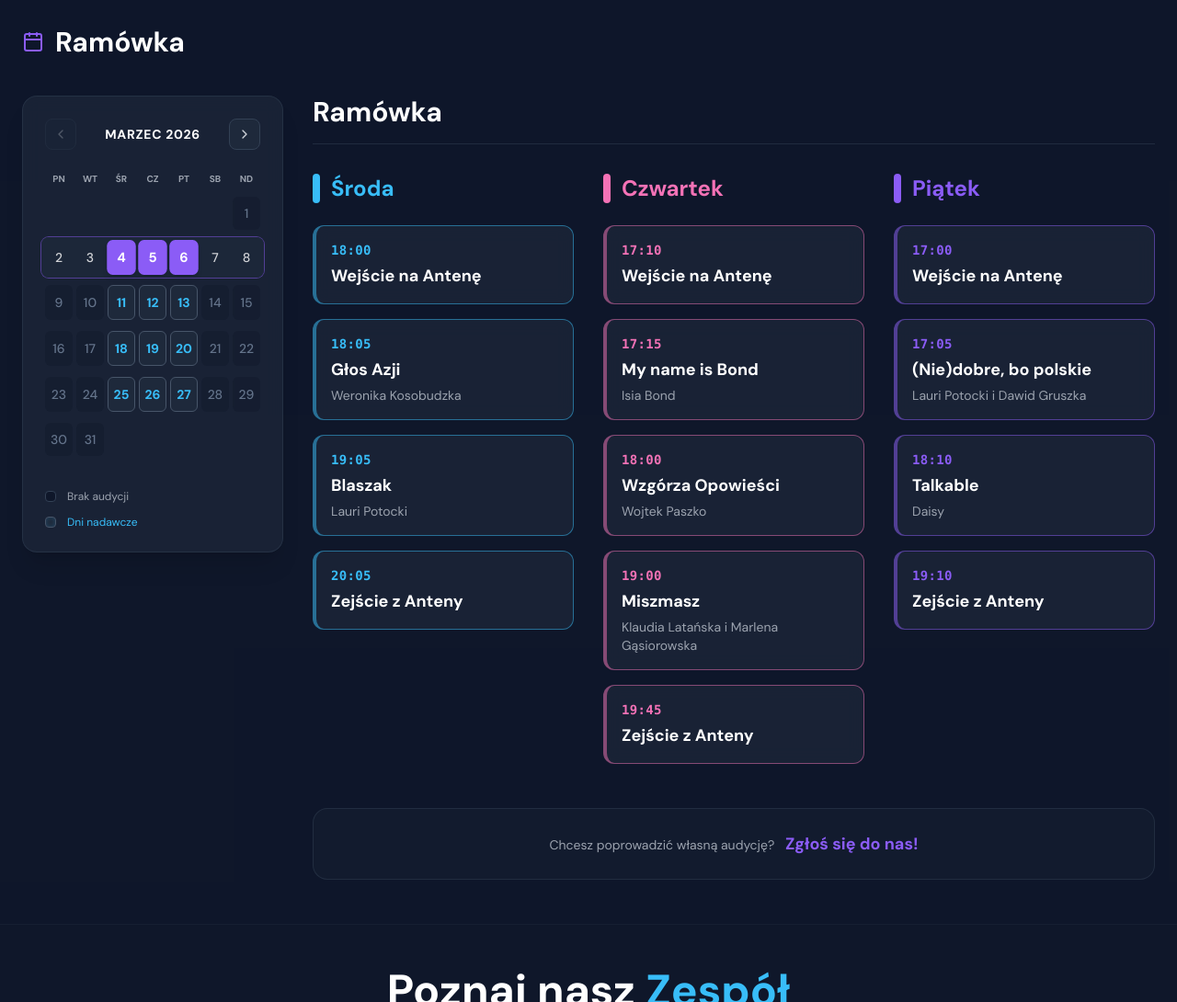
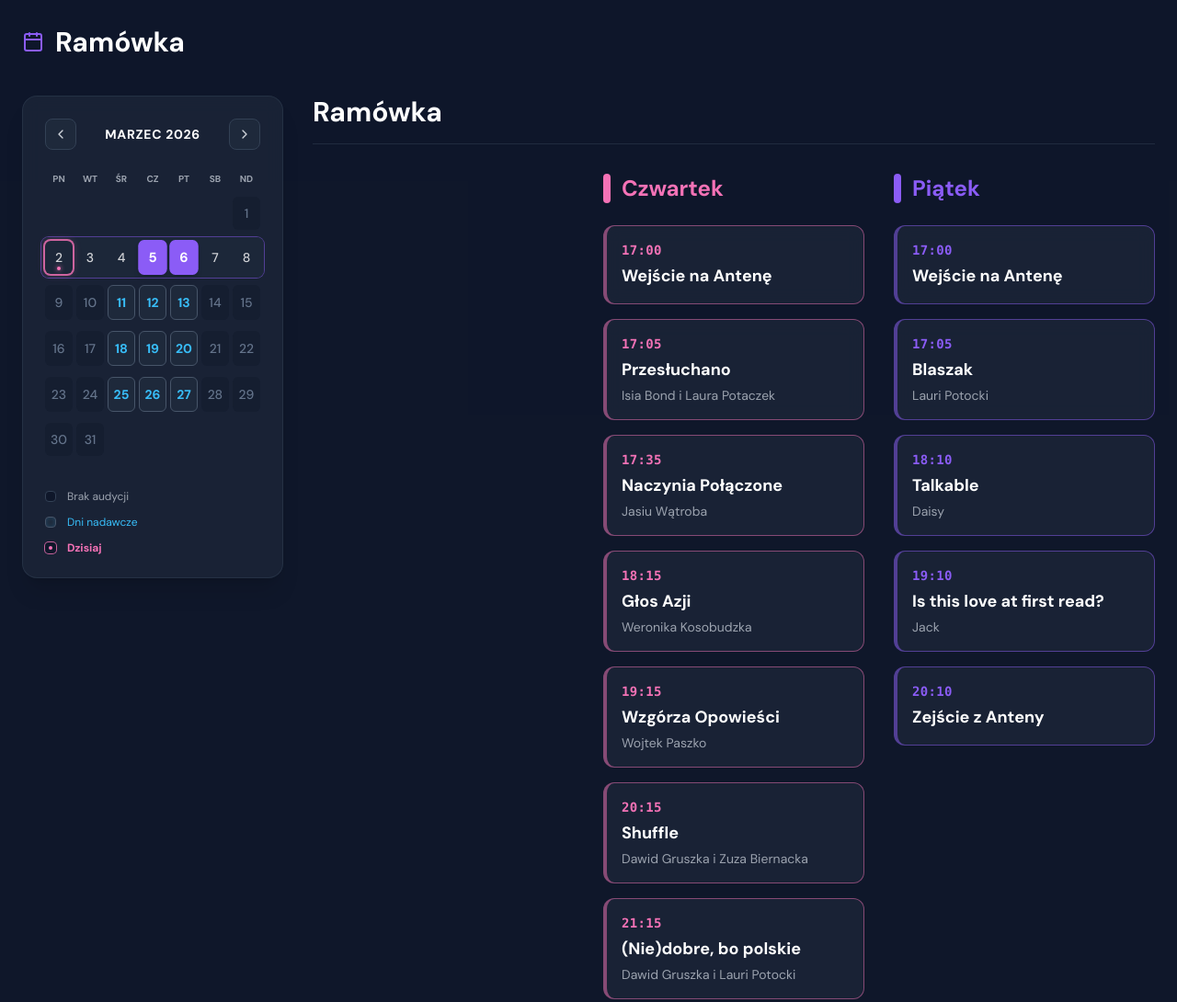
Before and after one commit to Zotxonk/Uniradio, a plain HTML site: page index.html in a window 1280 px wide. Shown: the part 820-1910 px from the top of the page at 92% size. Drawn offline with nearby package versions, Linux system fonts and the light colour scheme.

Commit message:
Add files via upload

```diff
--- a/index.html
+++ b/index.html
@@ -219,6 +219,12 @@
                                 <span class="w-3 h-3 rounded bg-slate-800 border border-slate-600 shadow-[inset_0_0_5px_rgba(56,189,248,0.2)]"></span>
                                 <span class="text-radio-neon">Dni nadawcze</span>
                             </div>
+                            <div class="text-xs text-gray-400 flex items-center gap-3">
+                                <span class="w-3 h-3 rounded ring-1 ring-radio-pink/80 bg-slate-900 flex items-center justify-center">
+                                     <div class="w-1 h-1 rounded-full bg-radio-pink"></div>
+                                </span>
+                                <span class="text-radio-pink font-bold">Dzisiaj</span>
+                            </div>
                         </div>
                     </div>
                 </div>
@@ -227,7 +233,7 @@
                 <div class="lg:col-span-3">
                     <div class="mb-8 border-b border-slate-700/50 pb-4">
                         <h3 id="schedule-variant-title" class="text-3xl font-bold">
-                            <!-- Wypełniane przez JavaScript (np. Ramówka: Wariant 1) -->
+                            <!-- Wypełniane przez JavaScript -->
                         </h3>
                     </div>
 
@@ -309,7 +315,7 @@
                             </div>
                             <div class="glass-panel p-3 flex gap-4 rounded-xl items-center hover:bg-slate-800/50 transition">
                                 <div class="w-12 h-12 shrink-0 rounded-lg bg-teal-500/20 flex items-center justify-center text-teal-300 font-bold text-xl border border-teal-500/30">D</div>
-                                <div><h4 class="font-bold">Dawid Gruszka</h4><p class="text-xs text-radio-neon">"(Nie)dobre, bo polskie", "Kram"</p></div>
+                                <div><h4 class="font-bold">Dawid Gruszka</h4><p class="text-xs text-radio-neon">"(Nie)dobre, bo polskie", "Kram", "Shuffle"</p></div>
                             </div>
                             <div class="glass-panel p-3 flex gap-4 rounded-xl items-center hover:bg-slate-800/50 transition">
                                 <div class="w-12 h-12 shrink-0 rounded-lg bg-amber-500/20 flex items-center justify-center text-amber-300 font-bold text-xl border border-amber-500/30">W</div>
@@ -321,7 +327,19 @@
                             </div>
                             <div class="glass-panel p-3 flex gap-4 rounded-xl items-center hover:bg-slate-800/50 transition">
                                 <div class="w-12 h-12 shrink-0 rounded-lg bg-emerald-500/20 flex items-center justify-center text-emerald-300 font-bold text-xl border border-emerald-500/30">I</div>
-                                <div><h4 class="font-bold">Isia Bond</h4><p class="text-xs text-radio-neon">"My name is Bond"</p></div>
+                                <div><h4 class="font-bold">Isia Bond</h4><p class="text-xs text-radio-neon">"My name is Bond", "Przesłuchano"</p></div>
+                            </div>
+                            <div class="glass-panel p-3 flex gap-4 rounded-xl items-center hover:bg-slate-800/50 transition">
+                                <div class="w-12 h-12 shrink-0 rounded-lg bg-emerald-500/20 flex items-center justify-center text-emerald-300 font-bold text-xl border border-emerald-500/30">L</div>
+                                <div><h4 class="font-bold">Laura Potaczek</h4><p class="text-xs text-radio-neon">"Przesłuchano"</p></div>
+                            </div>
+                            <div class="glass-panel p-3 flex gap-4 rounded-xl items-center hover:bg-slate-800/50 transition">
+                                <div class="w-12 h-12 shrink-0 rounded-lg bg-blue-500/20 flex items-center justify-center text-blue-300 font-bold text-xl border border-blue-500/30">J</div>
+                                <div><h4 class="font-bold">Jasiu Wątroba</h4><p class="text-xs text-radio-neon">"Naczynia Połączone"</p></div>
+                            </div>
+                            <div class="glass-panel p-3 flex gap-4 rounded-xl items-center hover:bg-slate-800/50 transition">
+                                <div class="w-12 h-12 shrink-0 rounded-lg bg-pink-500/20 flex items-center justify-center text-pink-300 font-bold text-xl border border-pink-500/30">Z</div>
+                                <div><h4 class="font-bold">Zuza Biernacka</h4><p class="text-xs text-radio-neon">"Shuffle"</p></div>
                             </div>
                             <div class="glass-panel p-3 flex gap-4 rounded-xl items-center hover:bg-slate-800/50 transition">
                                 <div class="w-12 h-12 shrink-0 rounded-lg bg-red-500/20 flex items-center justify-center text-red-300 font-bold text-xl border border-red-500/30">D</div>
@@ -420,10 +438,13 @@
             // Inicjalizacja stałych komponentów
             lucide.createIcons();
 
-            // --- WYJĄTKI / ODWOŁANE AUDYCJE ---
+            // --- ZMIENNE STANU I OGRANICZENIA ---
+            const minAllowedDate = new Date(2026, 1, 25); // 25 lutego 2026 - najstarsza dopuszczalna data w kalendarzu
+
             // Wpisz daty w formacie 'YYYY-MM-DD', aby usunąć je całkowicie z ramówki
             const cancelledDates = [
-                '2026-02-27' // Wykluczony piątek z bieżącego tygodnia
+                '2026-02-27', // Wykluczony piątek z poprzednich tygodni
+                '2026-03-04'  // Wykluczona środa 4 marca
             ];
 
             // Funkcja pomocnicza do ujednoliconego formatowania dat (YYYY-MM-DD)
@@ -452,7 +473,8 @@
                         { time: "17:00", title: "Wejście na Antenę", presenter: "" },
                         { time: "17:05", title: "(Nie)dobre, bo polskie", presenter: "Lauri Potocki i Dawid Gruszka" },
                         { time: "18:10", title: "Talkable", presenter: "Daisy" },
-                        { time: "19:10", title: "Zejście z Anteny", presenter: "" }
+                        { time: "19:10", title: "Is this love at first read?", presenter: "Jack" },
+                        { time: "20:10", title: "Zejście z Anteny", presenter: "" }
                     ]
                 },
                 wariant2: {
@@ -473,8 +495,7 @@
                         { time: "17:00", title: "Wejście na Antenę", presenter: "" },
                         { time: "17:05", title: "(Nie)dobre, bo polskie", presenter: "Lauri Potocki i Dawid Gruszka" },
                         { time: "18:10", title: "Talkable", presenter: "Daisy" },
-                        { time: "19:10", title: "Is this love at first read?", presenter: "Jack" },
-                        { time: "20:10", title: "Zejście z Anteny", presenter: "" }
+                        { time: "19:10", title: "Zejście z Anteny", presenter: "" }
                     ]
                 }
             };
@@ -495,10 +516,16 @@
             renderSchedule();
 
             // FUNKCJE POMOCNICZE
-            // Szuka najbliższego dostępnego dnia audycyjnego omijając odwołane daty
+            // Szuka najbliższego dostępnego dnia audycyjnego omijając odwołane daty i stare tygodnie
             function getClosestBroadcastDate(date) {
                 let current = new Date(date);
                 current.setHours(0,0,0,0);
+
+                // Upewniamy się, że nie startujemy z okresu przed zablokowaną datą
+                if (current < minAllowedDate) {
+                    current = new Date(minAllowedDate);
+                    current.setHours(0,0,0,0);
+                }
 
                 // Szukaj do 7 dni w przód
                 for(let i = 0; i < 7; i++) {
@@ -530,14 +557,10 @@
                 return (weekNumber % 2 === 0) ? 'wariant1' : 'wariant2';
             }
 
-            // Obsługa strzałek kalendarza
+            // Obsługa strzałek kalendarza (możliwość nawigacji również w przeszłość)
             document.getElementById('prev-month').addEventListener('click', () => {
-                const now = new Date();
-                // Blokada przed cofnięciem się do poprzednich, minionych miesięcy
-                if (currentDate.getFullYear() > now.getFullYear() || (currentDate.getFullYear() === now.getFullYear() && currentDate.getMonth() > now.getMonth())) {
-                    currentDate.setMonth(currentDate.getMonth() - 1);
-                    renderCalendar();
-                }
+                currentDate.setMonth(currentDate.getMonth() - 1);
+                renderCalendar();
             });
             document.getElementById('next-month').addEventListener('click', () => {
                 currentDate.setMonth(currentDate.getMonth() + 1);
@@ -555,15 +578,6 @@
 
                 const year = currentDate.getFullYear();
                 const month = currentDate.getMonth();
-                const now = new Date();
-
-                // Obsługa wyglądu przycisku "poprzedni miesiąc" (wygaszenie jeśli jesteśmy w obecnym miesiącu)
-                const prevBtn = document.getElementById('prev-month');
-                if (year === now.getFullYear() && month === now.getMonth()) {
-                    prevBtn.classList.add('opacity-30', 'pointer-events-none');
-                } else {
-                    prevBtn.classList.remove('opacity-30', 'pointer-events-none');
-                }
 
                 const monthNames = ['Styczeń', 'Luty', 'Marzec', 'Kwiecień', 'Maj', 'Czerwiec', 'Lipiec', 'Sierpień', 'Wrzesień', 'Październik', 'Listopad', 'Grudzień'];
                 monthYearLabel.textContent = `${monthNames[month]} ${year}`;
@@ -575,18 +589,14 @@
                 let startDay = firstDay === 0 ? 6 : firstDay - 1;
 
                 let currentWeekRow = createWeekRow();
-                let weekIsValid = false;
+                let weekHasAllowedDays = false;
 
-                // Ustalenie początku bieżącego tygodnia (Poniedziałek o 00:00)
+                // Obliczenie daty prawdziwego "dzisiaj" dla wyróżnienia
                 const realToday = new Date();
-                realToday.setHours(0,0,0,0);
-                const currentWeekStart = new Date(realToday);
-                const dayDiff = currentWeekStart.getDay() === 0 ? 6 : currentWeekStart.getDay() - 1;
-                currentWeekStart.setDate(currentWeekStart.getDate() - dayDiff);
 
                 // Puste kratki (padding na początek pierwszego tygodnia miesiąca)
                 for (let i = 0; i < startDay; i++) {
-                    currentWeekRow.appendChild(createCalendarCell('', false, false));
+                    currentWeekRow.appendChild(createCalendarCell('', false, false, false));
                 }
 
                 // Generowanie dni miesiąca
@@ -595,11 +605,6 @@
                     const dayOfWeek = dateObj.getDay();
                     const dateStr = formatDateStr(dateObj);
 
-                    // Jeśli w iterowanym tygodniu znajduje się chociaż jeden dzień z obecnego tygodnia lub z przyszłości - zezwól na dodanie całego tygodnia
-                    if (dateObj >= currentWeekStart) {
-                        weekIsValid = true;
-                    }
-
                     let isBroadcastDay = (dayOfWeek >= 3 && dayOfWeek <= 5); // 3=Śr, 4=Czw, 5=Pt
 
                     // Ustalenie czy dany dzień nie znajduje się w wyjątkach do ominięcia
@@ -607,15 +612,22 @@
                         isBroadcastDay = false;
                     }
 
-                    // Wygaszenie dni nadawczych (Śr, Czw, Pt) z minionych tygodni, by wyglądały identycznie jak dni bez audycji
-                    if (dateObj < currentWeekStart) {
+                    if (dateObj >= minAllowedDate) {
+                        weekHasAllowedDays = true;
+                    } else {
+                        // Wygaszenie dni nadawczych z niedozwolonych/minionych tygodni (< 25 lutego)
                         isBroadcastDay = false;
                     }
 
                     // Sprawdzanie czy iterowany dzień należy do tego samego tygodnia co wybrana data
                     const isSelectedWeek = isSameWeek(dateObj, selectedDate);
 
-                    const cell = createCalendarCell(i, isBroadcastDay, isSelectedWeek, dateObj);
+                    // Sprawdzenie czy dany dzień to absolutnie dzisiejszy dzień (np 2 marca)
+                    const isToday = dateObj.getFullYear() === realToday.getFullYear() &&
+                                    dateObj.getMonth() === realToday.getMonth() &&
+                                    dateObj.getDate() === realToday.getDate();
+
+                    const cell = createCalendarCell(i, isBroadcastDay, isSelectedWeek, isToday, dateObj);
                     currentWeekRow.appendChild(cell);
 
                     // Reagowanie na koniec tygodnia (Niedziela) lub koniec miesiąca
@@ -624,45 +636,45 @@
                         if (i === daysInMonth && dayOfWeek !== 0) {
                             let endDay = dayOfWeek === 0 ? 6 : dayOfWeek - 1;
                             for (let j = endDay + 1; j < 7; j++) {
-                                currentWeekRow.appendChild(createCalendarCell('', false, false));
+                                currentWeekRow.appendChild(createCalendarCell('', false, false, false));
                             }
                         }
 
-                        if (weekIsValid) {
-                            // Jeśli tydzień jest zaznaczony, dodajemy delikatną obwódkę
+                        // W zależności od tego czy tydzień należy do dozwolonych dat dodajemy funkcje hover/onclick
+                        if (weekHasAllowedDays) {
                             if (isSameWeek(new Date(year, month, i), selectedDate)) {
                                 currentWeekRow.classList.add('bg-slate-800/80', 'ring-1', 'ring-radio-accent/50');
                             }
 
-                            // Przypisanie akcji kliknięcia całemu tygodniowi
                             let repDate = new Date(year, month, i); // Reprezentacyjna data z tego tygodnia
                             currentWeekRow.onclick = () => {
                                 selectedDate = repDate;
                                 renderCalendar();
                                 renderSchedule();
                             };
+                            currentWeekRow.classList.add('group/week', 'cursor-pointer', 'hover:bg-slate-800');
                         } else {
-                            // Tydzień miniony - nieklikalny, wygląda natywnie jak dni "Brak audycji"
+                            // Tydzień niedozwolony (starszy niż 25 luty) - nieklikalny, wygląda natywnie jak dni "Brak audycji"
                             currentWeekRow.classList.remove('group/week', 'cursor-pointer', 'hover:bg-slate-800');
                             currentWeekRow.classList.add('cursor-not-allowed', 'pointer-events-none');
                         }
 
-                        // Zawsze dodajemy wyrenderowany tydzień do kalendarza
+                        // Dodajemy wyrenderowany tydzień do kalendarza
                         grid.appendChild(currentWeekRow);
 
                         // Przygotowanie nowego wiersza jeśli to nie koniec miesiąca
                         if (i !== daysInMonth) {
                             currentWeekRow = createWeekRow();
-                            weekIsValid = false; // Reset weryfikacji dla nowego tygodnia
+                            weekHasAllowedDays = false; // Reset weryfikacji dla nowego tygodnia
                         }
                     }
                 }
             }
 
-            // Tworzy kontener dla całego tygodnia (wiersz) z klasą .group/week do obsługi hoverów
+            // Tworzy kontener dla całego tygodnia (wiersz)
             function createWeekRow() {
                 const div = document.createElement('div');
-                div.className = 'grid grid-cols-7 gap-1 group/week cursor-pointer rounded-lg hover:bg-slate-800 transition-colors p-1 -mx-1';
+                div.className = 'grid grid-cols-7 gap-1 rounded-lg transition-colors p-1 -mx-1';
                 return div;
             }
 
@@ -684,15 +696,16 @@
             }
 
             // Tworzenie pojedynczego kwadracika w kalendarzu
-            function createCalendarCell(dayNum, isBroadcast, isSelectedWeek, dateObj) {
+            function createCalendarCell(dayNum, isBroadcast, isSelectedWeek, isToday, dateObj) {
                 const div = document.createElement('div');
-                div.textContent = dayNum;
-                div.className = 'py-2 rounded-md transition-all flex items-center justify-center relative ';
+                div.className = 'py-2 rounded-md transition-all flex flex-col items-center justify-center relative ';
 
                 if (!dayNum) {
                     div.className += 'text-transparent ';
                     return div;
                 }
+
+                let innerSpan = `<span class="relative z-10">${dayNum}</span>`;
 
                 if (isSelectedWeek) {
                     if (isBroadcast) {
@@ -706,6 +719,13 @@
                     div.className += 'bg-slate-900/40 text-slate-500 group-hover/week:text-slate-300 ';
                 }
 
+                // Dodanie wskaźnika "Dzisiaj"
+                if (isToday) {
+                    div.className += ' ring-2 ring-radio-pink/80 z-20 shadow-[0_0_10px_rgba(244,114,182,0.3)] ';
+                    innerSpan += `<div class="absolute bottom-1 w-1 h-1 rounded-full bg-radio-pink shadow-[0_0_5px_#f472b6]"></div>`;
+                }
+
+                div.innerHTML = innerSpan;
                 return div;
             }
 
@@ -736,23 +756,53 @@
                     const offset = dayOffsets[dayInfo.id] - day;
                     specificDate.setDate(specificDate.getDate() + offset);
 
-                    // Sprawdzenie czy wyliczona data nie jest anulowana - jak piątek z bieżącego tygodnia
+                    // Sprawdzenie czy wyliczona data nie jest anulowana - np. anulowana środa z bieżącego tygodnia
                     if (cancelledDates.includes(formatDateStr(specificDate))) {
-                        return; // Pomijamy całkowicie ten dzień z renderowania
+                        // Tworzymy pusty kontener (dziurę), aby czwartek i piątek na dużych ekranach pozostały w swoich kolumnach
+                        const emptySlot = document.createElement('div');
+                        emptySlot.className = 'hidden lg:block';
+                        container.appendChild(emptySlot);
+                        return;
                     }
 
                     const dayData = data[dayInfo.id];
-                    if (!dayData) return;
+                    if (!dayData) {
+                        const emptySlot = document.createElement('div');
+                        emptySlot.className = 'hidden lg:block';
+                        container.appendChild(emptySlot);
+                        return;
+                    }
 
                     let renderedData = dayData;
 
-                    // --- WYJĄTEK: KRAM 26 LUTEGO 2026 ---
+                    // --- WYJĄTKI OKAZJONALNE ---
+
+                    // 26 Lutego 2026 (Kram)
                     if (formatDateStr(specificDate) === '2026-02-26' && dayInfo.id === 'czwartek') {
                         renderedData = renderedData.map(item => {
-                            // Nadpisz audycję o 19:00 na "Kram" dla tej jednej daty
-                            if (item.time === '19:00') {
-                                return { time: "19:00", title: "Kram", presenter: "Dawid Gruszka" };
-                            }
+                            if (item.time === '19:00') { return { time: "19:00", title: "Kram", presenter: "Dawid Gruszka" }; }
+                            return item;
+                        });
+                    }
+
+                    // 5 Marca 2026 (Dzień Otwarty)
+                    if (formatDateStr(specificDate) === '2026-03-05' && dayInfo.id === 'czwartek') {
+                        renderedData = [
+                            { time: "17:00", title: "Wejście na Antenę", presenter: "" },
+                            { time: "17:05", title: "Przesłuchano", presenter: "Isia Bond i Laura Potaczek" },
+                            { time: "17:35", title: "Naczynia Połączone", presenter: "Jasiu Wątroba" },
+                            { time: "18:15", title: "Głos Azji", presenter: "Weronika Kosobudzka" },
+                            { time: "19:15", title: "Wzgórza Opowieści", presenter: "Wojtek Paszko" },
+                            { time: "20:15", title: "Shuffle", presenter: "Dawid Gruszka i Zuza Biernacka" },
+                            { time: "21:15", title: "(Nie)dobre, bo polskie", presenter: "Dawid Gruszka i Lauri Potocki" },
+                            { time: "22:15", title: "Zejście z Anteny", presenter: "" }
+                        ];
+                    }
+
+                    // 6 Marca 2026 (Blaszak zamiast (Nie)dobre, bo polskie)
+                    if (formatDateStr(specificDate) === '2026-03-06' && dayInfo.id === 'piatek') {
+                        renderedData = renderedData.map(item => {
+                            if (item.time === '17:05') { return { time: "17:05", title: "Blaszak", presenter: "Lauri Potocki" }; }
                             return item;
                         });
                     }
```
